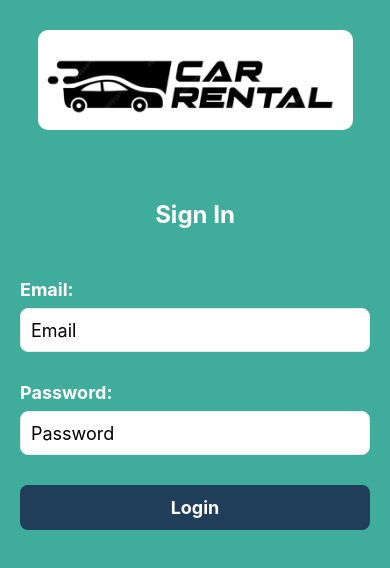
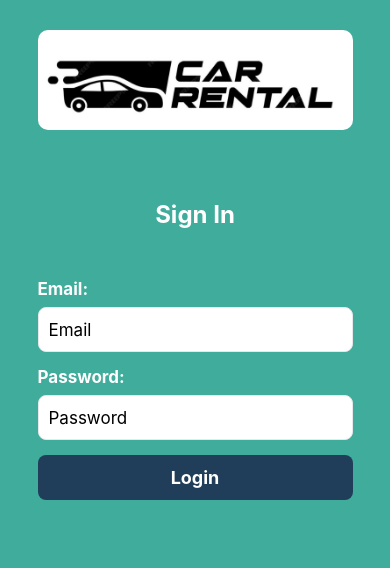
Before and after one commit to arditvezaj/CarRental, a React Native app: screen /HomeTab in a window 390 px wide. Shown: the top 568 px of the page. Built offline with nearby package versions, Linux system fonts and the light colour scheme; what expo-notifications would draw is missing.

Commit message:
added react-hook-form validation to inputs

```diff
--- a/package.json
+++ b/package.json
@@ -18,6 +18,7 @@
     "expo-notifications": "~0.29.13",
     "expo-status-bar": "~2.0.1",
     "react": "18.3.1",
+    "react-hook-form": "^7.54.2",
     "react-i18next": "^13.2.2",
     "react-native": "0.76.7",
     "react-native-dropdown-picker": "^5.4.6",
--- /dev/null
+++ b/src/components/atoms/ControlledInput.tsx
@@ -0,0 +1,121 @@
+import { TextInput, Text, StyleSheet } from "react-native";
+import { Controller, Control } from "react-hook-form";
+import { useRoute } from "@react-navigation/native";
+
+type ControlledInputProps = {
+  control: Control<any>;
+  name: string;
+  label: string;
+  placeholder?: string;
+  secureTextEntry?: boolean;
+  keyboardType?: "default" | "email-address" | "numeric" | "phone-pad";
+  leftIcon?: string;
+  rightIcon?: { icon: string; onPress: () => void };
+  rules?: object;
+  textContentType?: any;
+  autoCapitalize?: "none" | "sentences" | "words" | "characters";
+  autoCorrect?: boolean | undefined;
+  autoComplete?: any;
+  returnKeyType?: "done" | "go" | "next" | "search" | "send";
+  maxLength?: number;
+};
+
+const ControlledInput = ({
+  control,
+  name,
+  label,
+  placeholder,
+  secureTextEntry = false,
+  keyboardType = "default",
+  rules,
+  textContentType,
+  autoCapitalize = "none",
+  autoCorrect = false,
+  autoComplete,
+  returnKeyType = "next",
+  maxLength,
+}: ControlledInputProps) => {
+  const route = useRoute();
+
+  const isLogin = route.name === "LoginScreen";
+
+  return (
+    <Controller
+      control={control}
+      name={name}
+      rules={rules}
+      render={({ field: { onChange, value }, fieldState: { error } }) => (
+        <>
+          <Text style={isLogin ? styles.labelLogin : styles.label}>
+            {label}:
+          </Text>
+          <TextInput
+            placeholder={placeholder}
+            value={value}
+            onChangeText={onChange}
+            secureTextEntry={secureTextEntry}
+            keyboardType={keyboardType}
+            textContentType={textContentType}
+            autoCapitalize={autoCapitalize}
+            autoComplete={autoComplete}
+            autoCorrect={autoCorrect}
+            returnKeyType={returnKeyType}
+            maxLength={maxLength}
+            style={[
+              isLogin ? styles.inputLogin : styles.input,
+              {
+                marginBottom: error ? 5 : 15,
+                borderColor: error ? "#FF0D10" : "#E6E8EC",
+              },
+            ]}
+          />
+          {error && <Text style={styles.errorText}>{error.message}</Text>}
+        </>
+      )}
+    />
+  );
+};
+
+export default ControlledInput;
+
+const styles = StyleSheet.create({
+  label: {
+    color: "#000",
+    fontWeight: "500",
+    fontSize: 14,
+  },
+  labelLogin: {
+    color: "#fff",
+    fontWeight: "700",
+    fontSize: 17,
+  },
+  input: {
+    width: "100%",
+    backgroundColor: "#fff",
+    height: 45,
+    fontSize: 15,
+    marginBottom: 15,
+    marginTop: 7,
+    padding: 10,
+    borderWidth: 1,
+    borderColor: "#E6E8EC",
+    borderRadius: 8,
+  },
+  inputLogin: {
+    width: "100%",
+    backgroundColor: "#fff",
+    height: 45,
+    fontSize: 17,
+    marginBottom: 30,
+    marginTop: 8,
+    padding: 10,
+    borderWidth: 1,
+    borderColor: "#E6E8EC",
+    borderRadius: 8,
+  },
+  errorText: {
+    color: "#FF0D10",
+    fontSize: 12,
+    marginBottom: 15,
+  },
+});
--- a/src/components/molecules/DropdownPicker.tsx
+++ b/src/components/molecules/DropdownPicker.tsx
@@ -67,11 +67,12 @@ export default DropdownPicker;
 
 const styles = StyleSheet.create({
   container: {
-    marginTop: 8,
+    marginTop: 7,
+    marginBottom: 15,
     borderWidth: 1,
     borderColor: "#e0e0e0",
     backgroundColor: "#f2f2f2",
-    height: 49,
+    height: 45,
     borderRadius: 8,
     flexDirection: "row",
     justifyContent: "center",
@@ -80,7 +81,7 @@ const styles = StyleSheet.create({
   },
   buttonText: {
     flex: 1,
-    fontSize: 16,
+    fontSize: 15,
     fontWeight: "500",
   },
   menuList: {
@@ -90,14 +91,14 @@ const styles = StyleSheet.create({
   itemContainer: {
     width: "100%",
     paddingHorizontal: 12,
-    paddingVertical: 15,
+    paddingVertical: 13,
     paddingLeft: 20,
     borderWidth: 1,
     borderColor: colors.secondary,
   },
   itemText: {
     flex: 1,
-    fontSize: 16,
+    fontSize: 15,
     fontWeight: "500",
   },
 });
--- a/src/screens/AddCar.tsx
+++ b/src/screens/AddCar.tsx
@@ -7,6 +7,7 @@ import {
   StyleSheet,
   ScrollView,
 } from "react-native";
+import { useForm } from "react-hook-form";
 import { useNavigation, NavigationProp } from "@react-navigation/native";
 import DropdownPicker from "../components/molecules/DropdownPicker";
 import {
@@ -18,10 +19,13 @@ import {
 } from "../constants/filters";
 import colors from "../constants/colors";
 import { FontAwesome } from "@expo/vector-icons";
+import ControlledInput from "../components/atoms/ControlledInput";
 
 const AddCar = () => {
   const navigation =
     useNavigation<NavigationProp<{ "Car Rental": undefined }>>();
+  const { control, handleSubmit, reset, resetField } = useForm();
+
   const [make, setMake] = useState("");
   const [model, setModel] = useState("");
   const [price, setPrice] = useState("");
@@ -49,7 +53,18 @@ const AddCar = () => {
     setFuel("");
     setTransmission("");
     setYear("");
+    reset();
   };
+
+  const cancelHandler = () => {
+    resetHandler();
+    navigation.navigate("Car Rental");
+  };
+
+  const onSubmit = handleSubmit((data: any) => {
+    console.log(data);
+    navigation.navigate("Car Rental");
+  });
 
   return (
     <ScrollView style={styles.container} showsVerticalScrollIndicator={false}>
@@ -92,38 +107,29 @@ const AddCar = () => {
         selectedItem={fuel}
         placeholder="Select Fuel"
       />
-      <Text style={styles.label}>Year</Text>
-      <TextInput
-        style={styles.input}
+      <ControlledInput
+        name="year"
+        label="Year"
         placeholder="Year"
         keyboardType="numeric"
-        value={year}
-        onChangeText={(e) => setYear(e)}
         maxLength={4}
+        control={control}
+        rules={{ required: "Year is required" }}
       />
-      <Text style={styles.label}>Price</Text>
-      <TextInput
-        style={styles.input}
+      <ControlledInput
+        name="price"
+        label="Price"
         placeholder="Price"
         keyboardType="numeric"
-        value={price}
-        onChangeText={(e) => setPrice(e)}
+        control={control}
+        rules={{ required: "Price is required" }}
+        returnKeyType="done"
       />
       <View style={styles.buttonsContainer}>
-        <TouchableOpacity
-          style={styles.closeButton}
-          onPress={() => {
-            navigation.navigate("Car Rental");
-          }}
-        >
+        <TouchableOpacity style={styles.closeButton} onPress={cancelHandler}>
           <Text style={styles.buttonText}>Cancel</Text>
         </TouchableOpacity>
-        <TouchableOpacity
-          style={styles.button}
-          onPress={() => {
-            navigation.navigate("Car Rental");
-          }}
-        >
+        <TouchableOpacity style={styles.button} onPress={onSubmit}>
           <FontAwesome name="check" size={20} color="#fff" />
           <Text style={styles.buttonText}>Add</Text>
         </TouchableOpacity>
@@ -150,16 +156,9 @@ const styles = StyleSheet.create({
     fontWeight: "700",
   },
   label: {
-    fontSize: 15,
-    marginTop: 15,
-  },
-  input: {
-    height: 44,
-    width: "100%",
-    borderRadius: 8,
-    backgroundColor: "#F2F2F2",
-    paddingHorizontal: 10,
-    marginTop: 7,
+    color: "#000",
+    fontWeight: "500",
+    fontSize: 14,
   },
   buttonsContainer: {
     flexDirection: "row",
@@ -199,7 +198,7 @@ const styles = StyleSheet.create({
   },
   buttonText: {
     color: "#fff",
-    fontSize: 16,
+    fontSize: 15,
     fontWeight: "700",
   },
 });
--- a/src/screens/FilterCars.tsx
+++ b/src/screens/FilterCars.tsx
@@ -74,12 +74,12 @@ const FilterCars = () => {
   }, [make]);
 
   const resetHandler = () => {
-    dispatch(setMake(""));
-    dispatch(setModel(""));
+    dispatch(setMake("All"));
+    dispatch(setModel("All"));
     dispatch(setPriceFrom(""));
     dispatch(setPriceTo(""));
-    dispatch(setFuel(""));
-    dispatch(setTransmission(""));
+    dispatch(setFuel("All"));
+    dispatch(setTransmission("All"));
     dispatch(setYearFrom(""));
     dispatch(setYearTo(""));
   };
--- a/src/screens/Login.tsx
+++ b/src/screens/Login.tsx
@@ -1,44 +1,74 @@
+import { useState } from "react";
 import {
   View,
   Text,
-  TextInput,
   TouchableOpacity,
   SafeAreaView,
   StyleSheet,
   Image,
+  Keyboard,
+  TouchableWithoutFeedback,
 } from "react-native";
-import { useNavigation, NavigationProp } from "@react-navigation/native";
+import { useForm } from "react-hook-form";
+import { useNavigation } from "@react-navigation/native";
+import { NativeStackNavigationProp } from "@react-navigation/native-stack";
 import colors from "../constants/colors";
+import ControlledInput from "../components/atoms/ControlledInput";
+
+type RootStackParamList = {
+  Home: undefined;
+};
+type NavigationType = NativeStackNavigationProp<RootStackParamList, "Home">;
+
+type SignInForm = {
+  email: string;
+  password: string;
+};
 
 const Login = () => {
-  const navigation = useNavigation<NavigationProp<{ Home: undefined }>>();
+  const navigation = useNavigation<NavigationType>();
+
+  const { control, handleSubmit } = useForm<SignInForm>();
+  const [hidePass, setHidePass] = useState(true);
+
+  const onSignIn = handleSubmit(({ email, password }) => {});
 
   return (
+    <TouchableWithoutFeedback onPress={Keyboard.dismiss} accessible={false}>
       <SafeAreaView style={styles.container}>
         <Image source={require("../../assets/logo.png")} style={styles.logo} />
         <Text style={styles.title}>Sign In</Text>
         <View style={styles.innerContainer}>
-        <Text style={styles.label}>Email:</Text>
-        <TextInput
-          style={styles.input}
+          <ControlledInput
+            control={control}
+            name="email"
+            label="Email"
             placeholder="Email"
             textContentType="emailAddress"
+            autoCapitalize="none"
+            autoCorrect={false}
+            keyboardType="email-address"
+            returnKeyType="next"
           />
-        <Text style={styles.label}>Password:</Text>
-        <TextInput
-          style={styles.input}
+          <ControlledInput
+            name="password"
+            label="Password"
+            control={control}
             placeholder="Password"
             textContentType="password"
-          secureTextEntry
+            autoCapitalize="none"
+            returnKeyType="done"
+            secureTextEntry={hidePass}
           />
           <TouchableOpacity
             style={styles.button}
-          onPress={() => navigation.navigate("Home")}
+            onPress={() => navigation.replace("Home")}
           >
             <Text style={styles.buttonText}>Login</Text>
           </TouchableOpacity>
         </View>
       </SafeAreaView>
+    </TouchableWithoutFeedback>
   );
 };
 
@@ -48,6 +78,7 @@ const styles = StyleSheet.create({
   container: {
     flex: 1,
     marginHorizontal: 20,
+    alignItems: "center",
   },
   logo: {
     width: "90%",
@@ -67,20 +98,7 @@ const styles = StyleSheet.create({
   innerContainer: {
     flex: 1,
     marginTop: 50,
-  },
-  label: { color: "white", fontSize: 18, fontWeight: "700" },
-  input: {
-    width: "100%",
-    color: "#000",
-    backgroundColor: "white",
-    height: 44,
-    fontSize: 18,
-    marginBottom: 30,
-    marginTop: 8,
-    padding: 10,
-    borderWidth: 1,
-    borderColor: "#E6E8EC",
-    borderRadius: 8,
+    width: "90%",
   },
   button: {
     width: "100%",
```
Also changed, not shown: 1 other file (tests, documents, lock files or other folders). Lines whose indentation alone changed are shown as unchanged.
